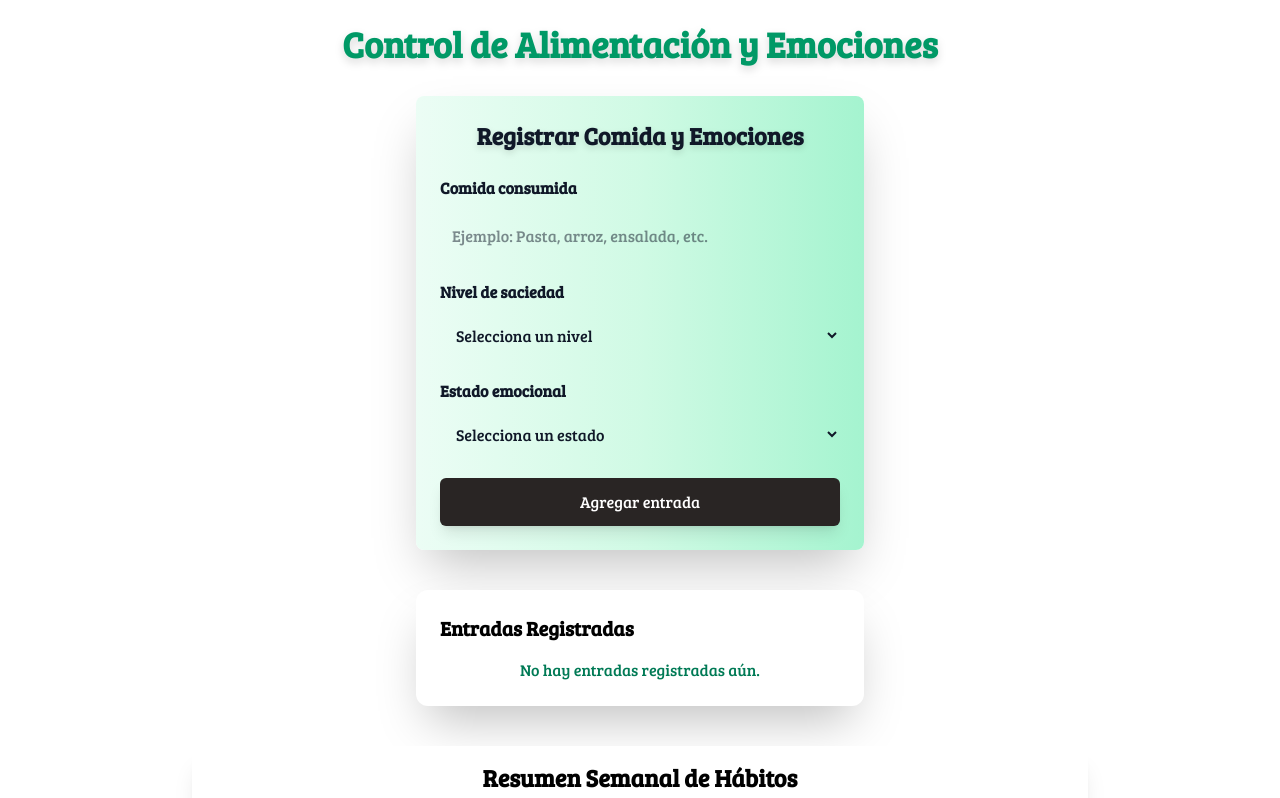
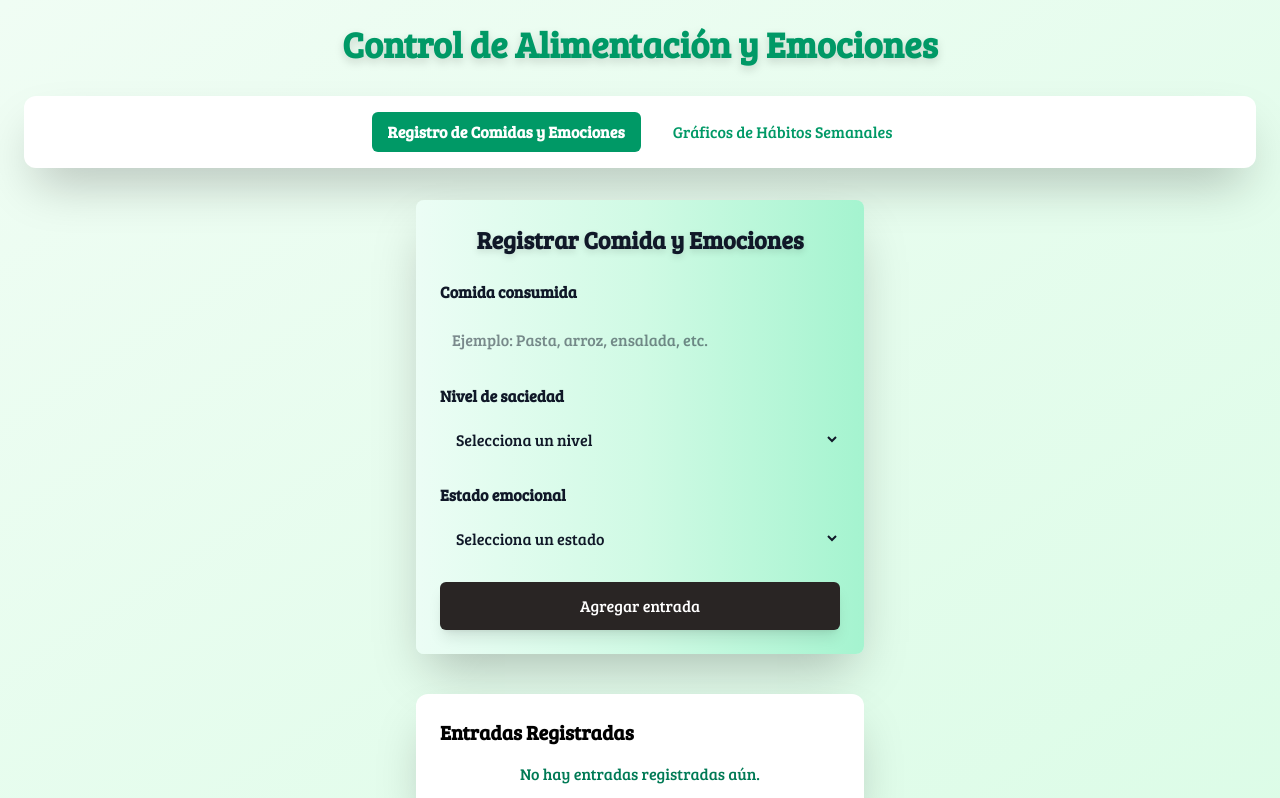
Before and after one commit to tomasvera17/gestor_alimentacion, a React (Vite) app: page / in a window 1280 px wide. Shown: the top 798 px of the page. Built offline with nearby package versions, Linux system fonts and the light colour scheme; the HTML template or start-up script is replaced by a standard one; a web font is replaced by a local one.

Commit message:
Menú de navegación funcional con los componentes del formulario y graficos

```diff
--- a/package.json
+++ b/package.json
@@ -12,9 +12,12 @@
   "dependencies": {
     "@tailwindcss/vite": "^4.1.11",
     "chart.js": "^4.5.0",
+    "prop-types": "^15.8.1",
     "react": "^19.1.0",
     "react-chartjs-2": "^5.3.0",
-    "react-dom": "^19.1.0"
+    "react-dom": "^19.1.0",
+    "recharts": "^3.0.2",
+    "ws": "^8.18.3"
   },
   "devDependencies": {
     "@eslint/js": "^9.25.0",
--- a/src/App.jsx
+++ b/src/App.jsx
@@ -1,12 +1,15 @@
 import React, { useState, useEffect } from 'react';
 import FormularioRegistro from './components/FormularioRegistro';
 import GraficosHabitos from './components/GraficoHabitos';
+import Navegacion from './components/Navegacion';
 
 const App = () => {
   const [entradas, setEntradas] = useState(() => {
     const datosGuardados = localStorage.getItem('entradas');
     return datosGuardados ? JSON.parse(datosGuardados) : [];
   });
+
+  const [vistaActual, setVistaActual] = useState('formulario');
 
   useEffect(() => {
     localStorage.setItem('entradas', JSON.stringify(entradas));
@@ -16,9 +19,10 @@ const App = () => {
     setEntradas((prevEntradas) => [entrada, ...prevEntradas]);
   };
 
+  const renderizarVista = () => {
+    if (vistaActual === 'formulario') {
       return (
-    <div className="min-h-screen p-6">
-      <h1 className="text-4xl font-bold text-center mb-8 text-emerald-600 drop-shadow-lg">Control de Alimentación y Emociones</h1>
+        <>
           <FormularioRegistro onAgregarEntrada={agregarEntrada} />
           <section className="max-w-md mx-auto mt-10 bg-white bg-opacity-80 rounded-xl p-6 shadow-2xl">
             <h2 className="text-xl font-semibold mb-4">Entradas Registradas</h2>
@@ -37,9 +41,27 @@ const App = () => {
               </ul>
             )}
           </section>
-      <GraficosHabitos />
+        </>
+      );
+    } else {
+      return <GraficosHabitos />;
+    }
+  };
+
+  return (
+    <div className="min-h-screen p-6" style={{ background: 'linear-gradient(to right bottom, #f0fdf4, #dcfce7)' }}>
+      <h1 className="text-4xl font-bold text-center mb-8 text-emerald-600 drop-shadow-lg">
+        Control de Alimentación y Emociones
+      </h1>
+      <Navegacion
+        vistaActual={vistaActual}
+        cambiarVista={setVistaActual}
+      />
+      <div className="container mx-auto">
+        {renderizarVista()}
+      </div>
     </div>
   );
 };
 
-export default App;
+export default App;
--- /dev/null
+++ b/src/components/Navegacion.jsx
@@ -0,0 +1,42 @@
+import React from 'react';
+import PropTypes from 'prop-types';
+
+const Navegacion = ({ vistaActual, cambiarVista }) => {
+  return (
+    <nav className="bg-white bg-opacity-80 p-4 rounded-xl shadow-2xl mb-8">
+      <ul className="flex justify-center space-x-4">
+        <li>
+          <button
+            onClick={() => cambiarVista('formulario')}
+            className={`px-4 py-2 rounded-md transition-colors duration-200 cursor-pointer ${
+              vistaActual === 'formulario'
+                ? 'bg-emerald-600 text-white font-bold'
+                : 'text-emerald-600 hover:bg-emerald-100'
+            }`}
+          >
+            Registro de Comidas y Emociones
+          </button>
+        </li>
+        <li>
+          <button
+            onClick={() => cambiarVista('graficos')}
+            className={`px-4 py-2 rounded-md transition-colors duration-200 cursor-pointer ${
+              vistaActual === 'graficos'
+                ? 'bg-emerald-600 text-white font-bold'
+                : 'text-emerald-600 hover:bg-emerald-100'
+            }`}
+          >
+            Gráficos de Hábitos Semanales
+          </button>
+        </li>
+      </ul>
+    </nav>
+  );
+};
+
+Navegacion.propTypes = {
+  vistaActual: PropTypes.string.isRequired,
+  cambiarVista: PropTypes.func.isRequired,
+};
+
+export default Navegacion;
```
Also changed, not shown: 1 other file (tests, documents, lock files or other folders). Lines whose indentation alone changed are shown as unchanged.
